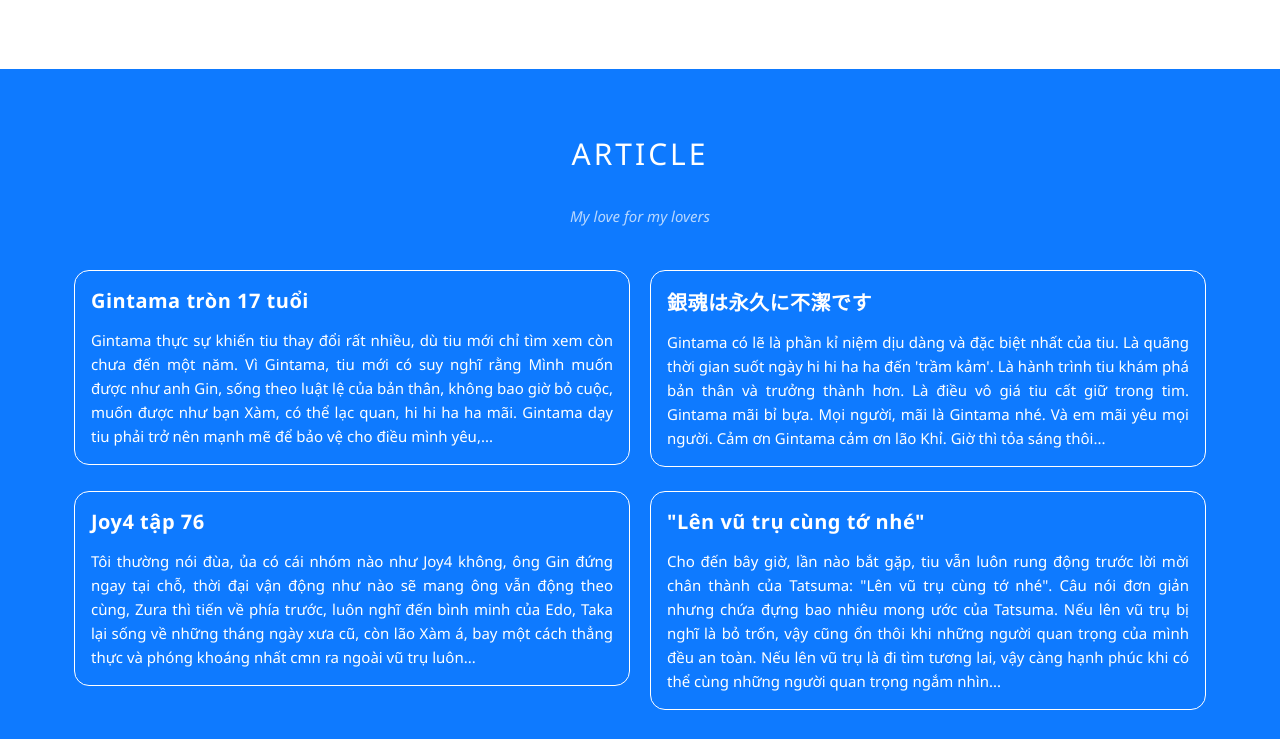
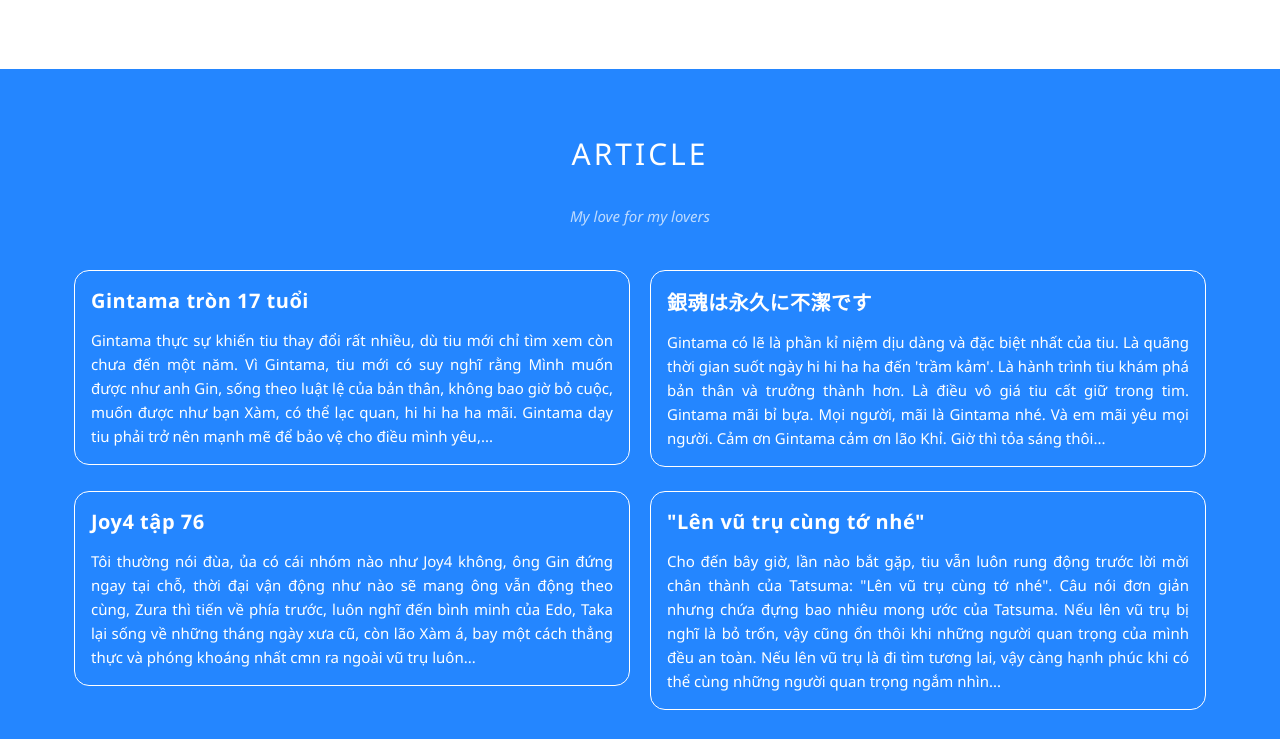
Before and after one commit to aurorapham25/myfirstwebsite, a plain HTML site: page index.html in a window 1280 px wide. Shown: the part 1241-1980 px from the top of the page. Drawn offline with Linux system fonts and the light colour scheme.

Commit message:
fix: .blue-white color

```diff
--- a/assets/css/style-thebrand.css
+++ b/assets/css/style-thebrand.css
@@ -16,7 +16,7 @@ html {
 }
 
 .blue-white {
-    background-color: rgb(14 122 255);
+    background-color: rgb(36 134 255);
     color: #fff;
 }
 
```
